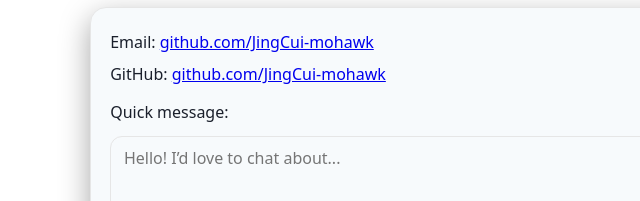
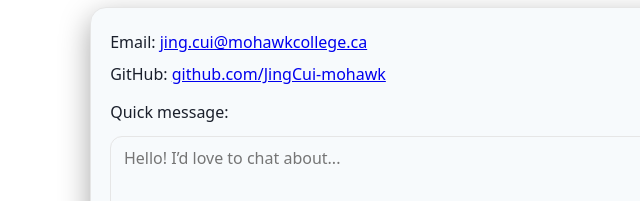
Before and after one commit to JingCui-mohawk/JingCui-mohawk.github.io, a plain HTML site: page index.html in a window 1280 px wide. Shown: the part 3511-3712 px from the top of the page, 0-640 px from the left. Drawn offline with Linux system fonts and the light colour scheme.

Commit message:
Update email address in contact section

```diff
--- a/index.html
+++ b/index.html
@@ -205,7 +205,7 @@
     <section id="contact" class="container section">
       <h2>Contact</h2>
       <div class="contact-card card">
-        <p>Email: <a href="mailto:jing.cui@mohawkcollege.ca">github.com/JingCui-mohawk</a></p>
+        <p>Email: <a href="mailto:jing.cui@mohawkcollege.ca">jing.cui@mohawkcollege.ca</a></p>
         <p>GitHub: <a href="https://github.com/JingCui-mohawk">github.com/JingCui-mohawk</a></p>
         <form class="contact-form" action="mailto:jing.cui@mohawkcollege.ca" method="post" enctype="text/plain">
           <label for="message">Quick message:</label>
```
